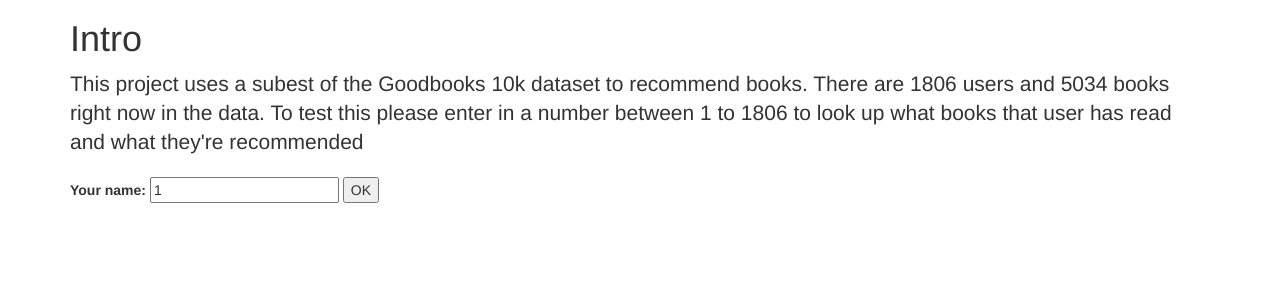
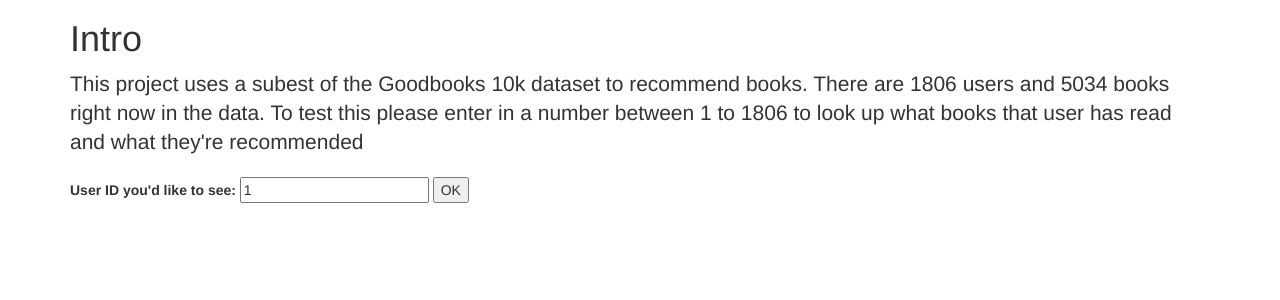
Before and after one commit to NathanMaton/goodrecos, a Django app: page / in a window 1280 px wide. Shown: the part 51-351 px from the top of the page. Run offline with Django 3.2, Linux system fonts and the light colour scheme; some libraries are stand-ins or nearby versions.

Commit message:
fixed typo on simple.html

```diff
--- a/simple/templates/simple/simple.html
+++ b/simple/templates/simple/simple.html
@@ -19,7 +19,7 @@
 	    {% endfor %}
 	-->
 		<form action="/recos/" method="get">
-		    <label for="i">Your name: </label>
+		    <label for="i">User ID you'd like to see: </label>
 		    <input id="i" type="text" name="i" value="1">
 		    <input type="submit" value="OK">
 		</form>
```
